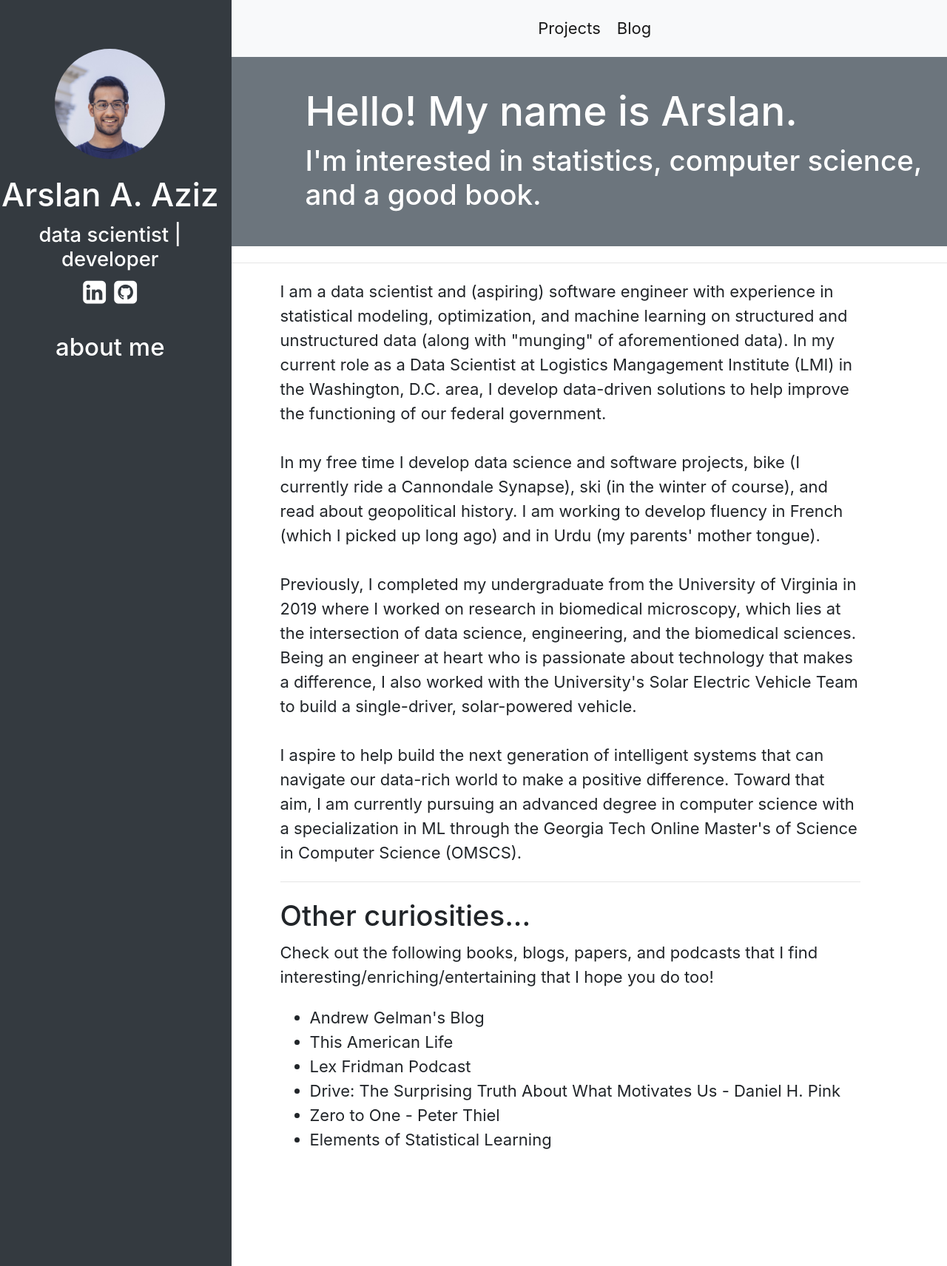
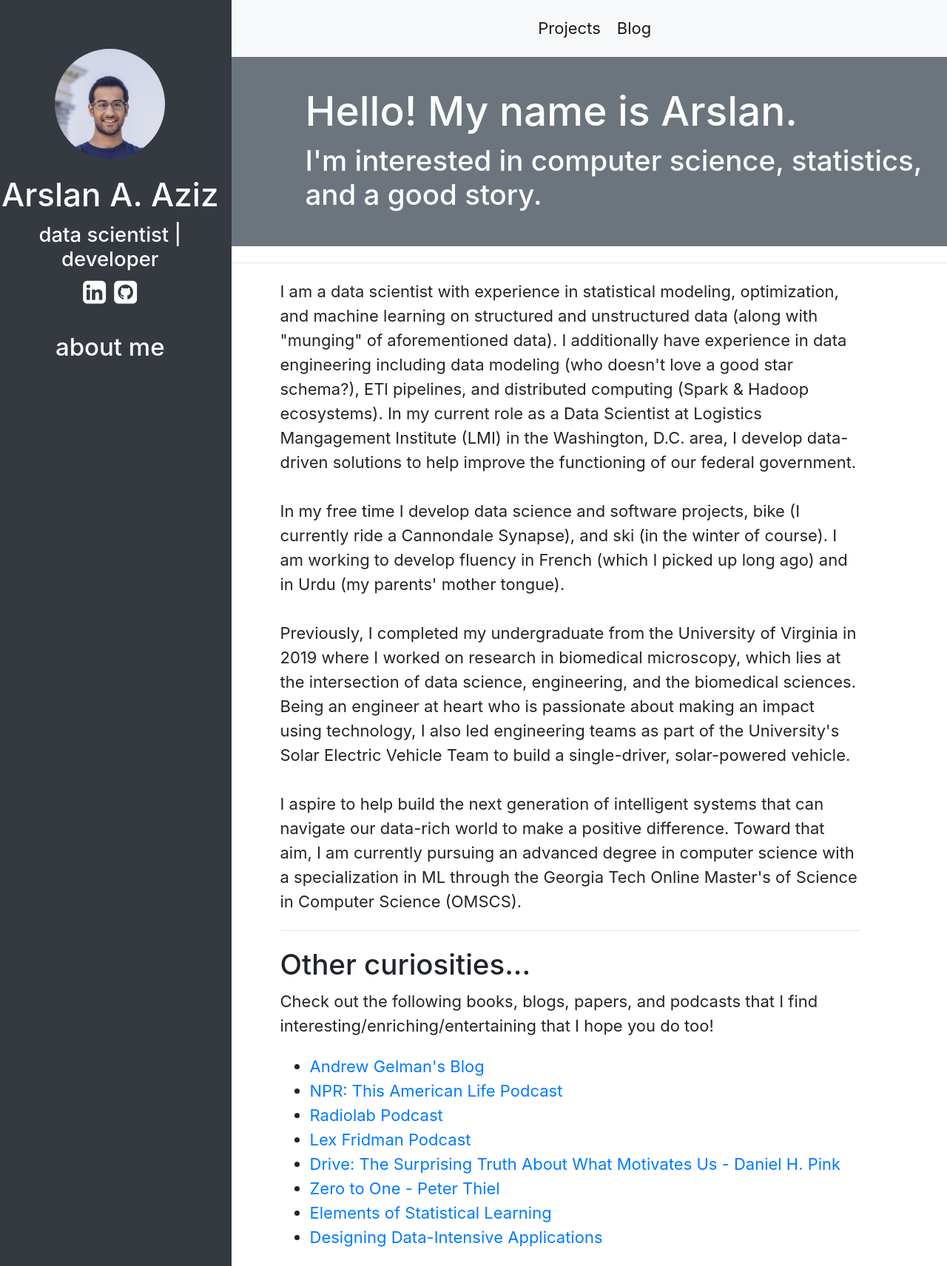
Before and after one commit to arslan-aziz/arslan-aziz.github.io, a Jekyll site: the page built from aboutme.html, in a window 1280 px wide. Shown: the whole page at 74% size. Built offline with Jekyll 4.4.1, drawn with Linux system fonts in a browser that asks for light colours; nearby versions of some CDN libraries.

Commit message:
update bio

```diff
--- a/aboutme.html
+++ b/aboutme.html
@@ -8,24 +8,26 @@ title: About Me
             Hello! My name is Arslan.
         </h1>
         <h3 style="color:white; margin-left: 100px;">
-            I'm interested in statistics, computer science, and a good book. <br><br>
+            I'm interested in computer science, statistics, and a good story. <br><br>
         </h3>
     </div>
     <hr>
     <div class="ml-5 mr-5 pr-5">
         <p class="aboutme-size-font">
-            I am a data scientist and (aspiring) software engineer with experience in statistical modeling, optimization, and machine learning on
-            structured and unstructured data (along with "munging" of aforementioned data). In my current role as a Data Scientist at Logistics Mangagement
+            I am a data scientist with experience in statistical modeling, optimization, and machine learning on
+            structured and unstructured data (along with "munging" of aforementioned data). I additionally have experience in data engineering
+            including data modeling (who doesn't love a good star schema?), ETl pipelines, and distributed computing (Spark & Hadoop ecosystems).
+            In my current role as a Data Scientist at Logistics Mangagement
             Institute (LMI) in the Washington, D.C. area, I develop data-driven solutions to help improve the functioning of our federal government.
             <br><br>
 
-            In my free time I develop data science and software projects, bike (I currently ride a Cannondale Synapse), ski (in the winter of course),
-            and read about geopolitical history. I am working to develop fluency in French (which I picked up long ago) and in Urdu (my parents' mother tongue).
+            In my free time I develop data science and software projects, bike (I currently ride a Cannondale Synapse), and ski (in the winter of course).
+            I am working to develop fluency in French (which I picked up long ago) and in Urdu (my parents' mother tongue).
             <br><br>
 
             Previously, I completed my undergraduate from the University of Virginia in 2019 where I worked on research in biomedical microscopy, which lies
-            at the intersection of data science, engineering, and the biomedical sciences. Being an engineer at heart who is passionate about technology that makes a
-            difference, I also worked with the University's Solar Electric Vehicle Team to build a single-driver, solar-powered vehicle.
+            at the intersection of data science, engineering, and the biomedical sciences. Being an engineer at heart who is passionate about making an impact using technology,
+            I also led engineering teams as part of the University's Solar Electric Vehicle Team to build a single-driver, solar-powered vehicle.
             <br><br>
 
             I aspire to help build the next generation of intelligent systems that can navigate our data-rich world to make a positive difference. Toward that aim,
@@ -38,12 +40,14 @@ title: About Me
         <p class=aboutme-size-font>
             Check out the following books, blogs, papers, and podcasts that I find interesting/enriching/entertaining that I hope you do too!
             <ul class=aboutme-size-font>
-                <li>Andrew Gelman's Blog</li>
-                <li>This American Life</li>
-                <li>Lex Fridman Podcast</li>
-                <li>Drive: The Surprising Truth About What Motivates Us - Daniel H. Pink</li>
-                <li>Zero to One - Peter Thiel</li>
-                <li>Elements of Statistical Learning</li>
+                <li><a href="https://statmodeling.stat.columbia.edu/" target="_blank">Andrew Gelman's Blog</a></li>
+                <li><a href="https://www.thisamericanlife.org/" target="_blank">NPR: This American Life Podcast</a></li>
+                <li><a href="https://www.wnycstudios.org/podcasts/radiolab" target="_blank">Radiolab Podcast</a></li>
+                <li><a href="https://lexfridman.com/" target="_blank">Lex Fridman Podcast</a></li>
+                <li><a href="https://www.danpink.com/books/drive/" target="_blank">Drive: The Surprising Truth About What Motivates Us - Daniel H. Pink</a></li>
+                <li><a href="https://www.amazon.com/Zero-One-Notes-Startups-Future/dp/0804139296" target="_blank">Zero to One - Peter Thiel</a></li>
+                <li><a href="https://web.stanford.edu/~hastie/ElemStatLearn/" target="_blank">Elements of Statistical Learning</a></li>
+                <li><a href="https://www.amazon.com/Designing-Data-Intensive-Applications-Reliable-Maintainable/dp/1449373321" target="_blank">Designing Data-Intensive Applications</a></li>
             </ul>
         </p>
     </div>
--- a/index.html
+++ b/index.html
@@ -19,7 +19,7 @@ title: Projects
                 </div>
             </div>
         </div>
-        <div class="col-auto mb-3">
+        <!-- <div class="col-auto mb-3">
             <div class="card h-100" style="width: 36rem;">
                 <div style="height: 500px; overflow: hidden;">
                     <img class="card-img-top" src="/assets/images/expense_tracker1.png">
@@ -31,6 +31,6 @@ title: Projects
                     <a href="https://github.com/arslan-aziz/expense-tracker" class="card-link">Check it out on Github!</a>
                 </div>
             </div>
-        </div>
+        </div> -->
     </div>
 </div>
```
